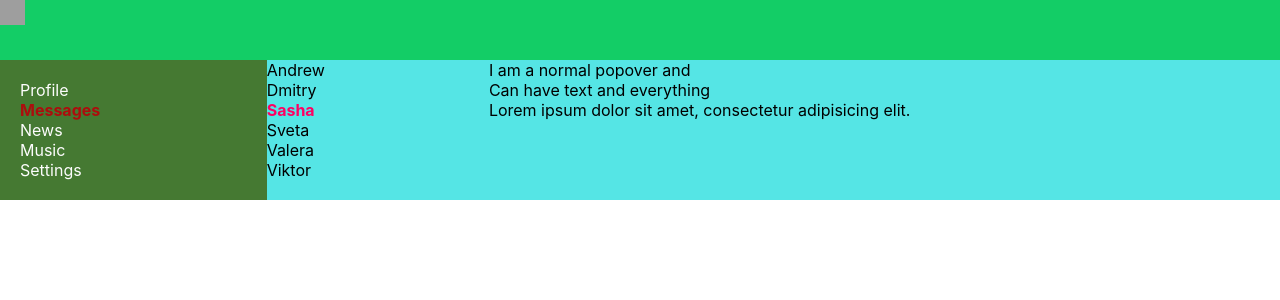
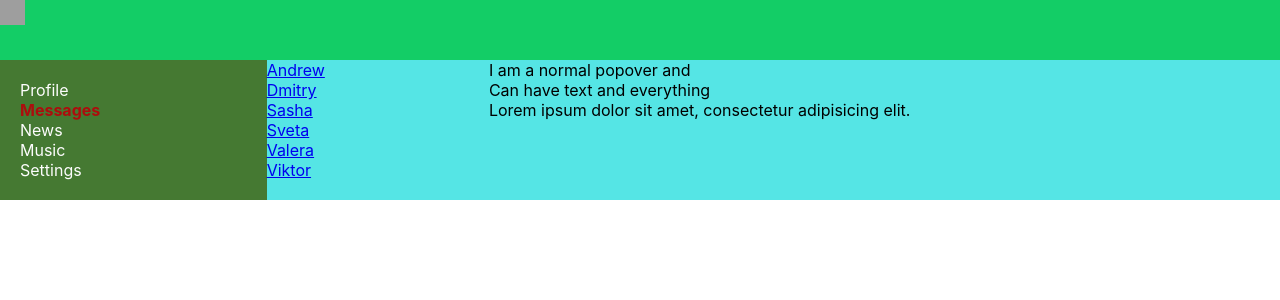
Before and after one commit to alpetrushkin/_react-samuraj, a React (Create React App) app: page /dialogs in a window 1280 px wide. Shown: the top 300 px of the page. Built offline with nearby package versions, Linux system fonts and the light colour scheme; grey boxes are pictures that could not be loaded.

Commit message:
22(навигация NavLink и класс active)

```diff
--- a/src/App.tsx
+++ b/src/App.tsx
@@ -16,7 +16,7 @@ function App() {
          <Navbar/>
          <div className="app-wrapper-content">
             <Routes>
-               <Route path="/dialogs" element={<Dialogs/>}/>
+               <Route path="/dialogs/*" element={<Dialogs/>}/>
                <Route path="/profile" element={<Profile/>}/>
                <Route path="/news" element={<News/>}/>
                <Route path="/music" element={<Music/>}/>
--- a/src/components/Dialogs/Dialogs.tsx
+++ b/src/components/Dialogs/Dialogs.tsx
@@ -1,16 +1,29 @@
 import React from 'react';
 import s from './Dialogs.module.css';
+import {NavLink} from "react-router-dom";
 
 export const Dialogs = () => {
    return (
       <div className={s.dialogs}>
          <div className={s.dialog}>
-            <div className={s.item}>Andrew</div>
-            <div className={s.item}>Dmitry</div>
-            <div className={`${s.item} ${s.active}`}>Sasha</div>
-            <div className={s.item}>Sveta</div>
-            <div className={s.item}>Valera</div>
-            <div className={s.item}>Viktor</div>
+            <div className={s.item}>
+               <NavLink to="/dialogs/1" className={({isActive}) => (isActive ? s.active : '')}>Andrew</NavLink>
+            </div>
+            <div className={s.item}>
+               <NavLink to="/dialogs/2" className={({isActive}) => (isActive ? s.active : '')}>Dmitry</NavLink>
+            </div>
+            <div className={s.item}>
+               <NavLink to="/dialogs/3" className={({isActive}) => (isActive ? s.active : '')}>Sasha</NavLink>
+            </div>
+            <div className={s.item}>
+               <NavLink to="/dialogs/4" className={({isActive}) => (isActive ? s.active : '')}>Sveta</NavLink>
+            </div>
+            <div className={s.item}>
+               <NavLink to="/dialogs/5" className={({isActive}) => (isActive ? s.active : '')}>Valera</NavLink>
+            </div>
+            <div className={s.item}>
+               <NavLink to="/dialogs/6" className={({isActive}) => (isActive ? s.active : '')}>Viktor</NavLink>
+            </div>
          </div>
          <div className={s.message}>
             <div className={s.messageItem}>
```
Also changed, not shown: src/components/Navbar/Navbar.tsx (indentation only).
